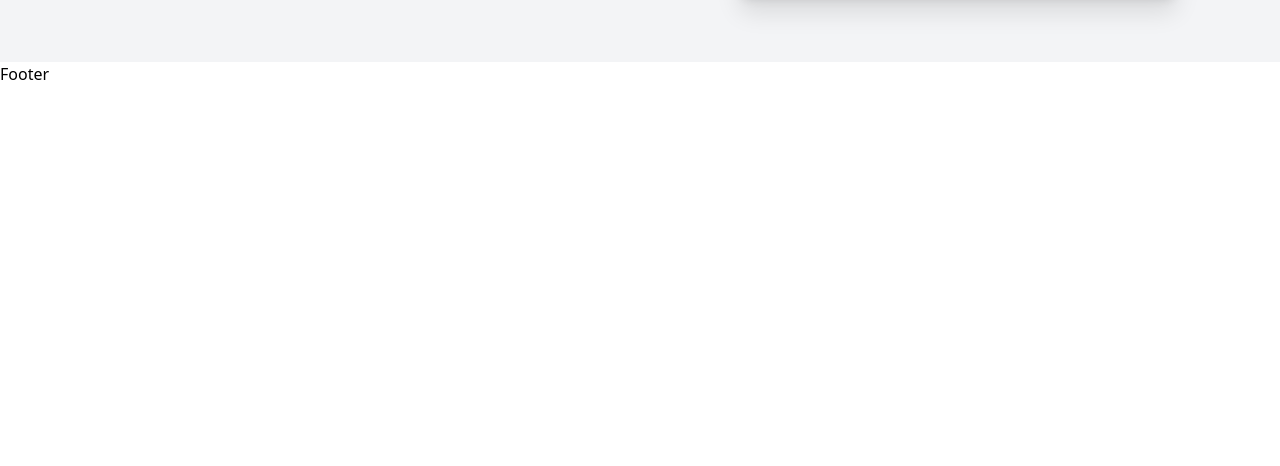
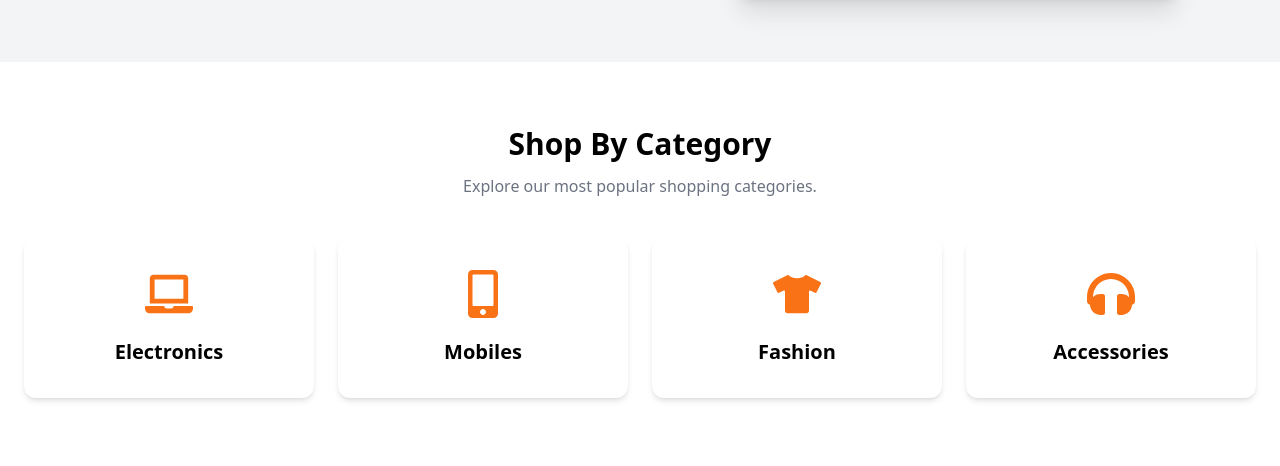
Before and after one commit to Sacchu-1206/NovaCart, a React (Vite) app: page / in a window 1280 px wide. Shown: the part 476-942 px from the top of the page. Before the commit the page ends 800 px from the top, so only its background shows below. Built offline with nearby package versions, Linux system fonts and the light colour scheme.

Commit message:
Add categories section to home page

```diff
--- a/src/components/home/Categories.jsx
+++ b/src/components/home/Categories.jsx
@@ -0,0 +1,74 @@
+import {
+  FaLaptop,
+  FaMobileAlt,
+  FaHeadphones,
+  FaTshirt,
+} from "react-icons/fa";
+
+const categories = [
+  {
+    id: 1,
+    title: "Electronics",
+    icon: <FaLaptop />,
+  },
+  {
+    id: 2,
+    title: "Mobiles",
+    icon: <FaMobileAlt />,
+  },
+  {
+    id: 3,
+    title: "Fashion",
+    icon: <FaTshirt />,
+  },
+  {
+    id: 4,
+    title: "Accessories",
+    icon: <FaHeadphones />,
+  },
+];
+
+const Categories = () => {
+  return (
+    <section className="py-16">
+
+      <div className="max-w-7xl mx-auto px-6">
+
+        <h2 className="text-3xl font-bold text-center">
+          Shop By Category
+        </h2>
+
+        <p className="text-center text-gray-500 mt-3">
+          Explore our most popular shopping categories.
+        </p>
+
+        <div className="grid grid-cols-2 md:grid-cols-4 gap-6 mt-10">
+
+          {categories.map((category) => (
+
+            <div
+              key={category.id}
+              className="bg-white rounded-xl shadow-md p-8 text-center hover:-translate-y-2 hover:shadow-xl transition duration-300 cursor-pointer"
+            >
+
+              <div className="text-5xl text-orange-500 flex justify-center mb-5">
+                {category.icon}
+              </div>
+
+              <h3 className="text-xl font-semibold">
+                {category.title}
+              </h3>
+
+            </div>
+
+          ))}
+
+        </div>
+
+      </div>
+
+    </section>
+  );
+};
+
+export default Categories;
--- a/src/pages/Home/index.jsx
+++ b/src/pages/Home/index.jsx
@@ -1,9 +1,11 @@
 import Hero from "../../components/home/Hero";
+import Categories from "../../components/home/Categories";
 
 const Home = () => {
   return (
     <>
       <Hero />
+      <Categories />
     </>
   );
 };
```
